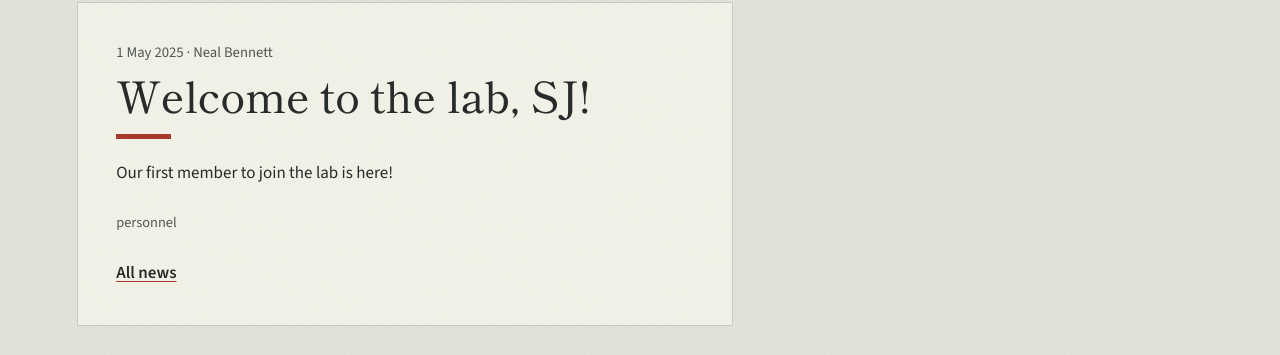
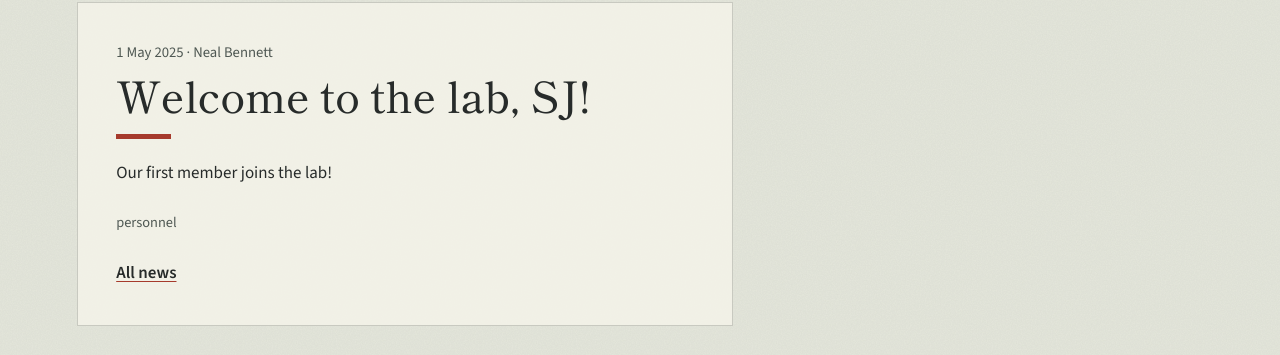
Before and after one commit to Bennett-Lab-OHSU/Bennett-Lab-OHSU.github.io, a Jekyll site: the page built from _posts/2025-05-01-SJjoin.md, in a window 1280 px wide. Shown: the part 86-441 px from the top of the page. Built offline with Jekyll 4.4.1, drawn with Linux system fonts in a browser that asks for light colours.

Commit message:
Update welcome message for new lab member

```diff
--- a/_posts/2025-05-01-SJjoin.md
+++ b/_posts/2025-05-01-SJjoin.md
@@ -3,4 +3,4 @@ title: Welcome to the lab, SJ!
 author: Neal Bennett
 tags: personnel
 ---
-Our first member to join the lab is here!
+Our first member joins the lab!
```
